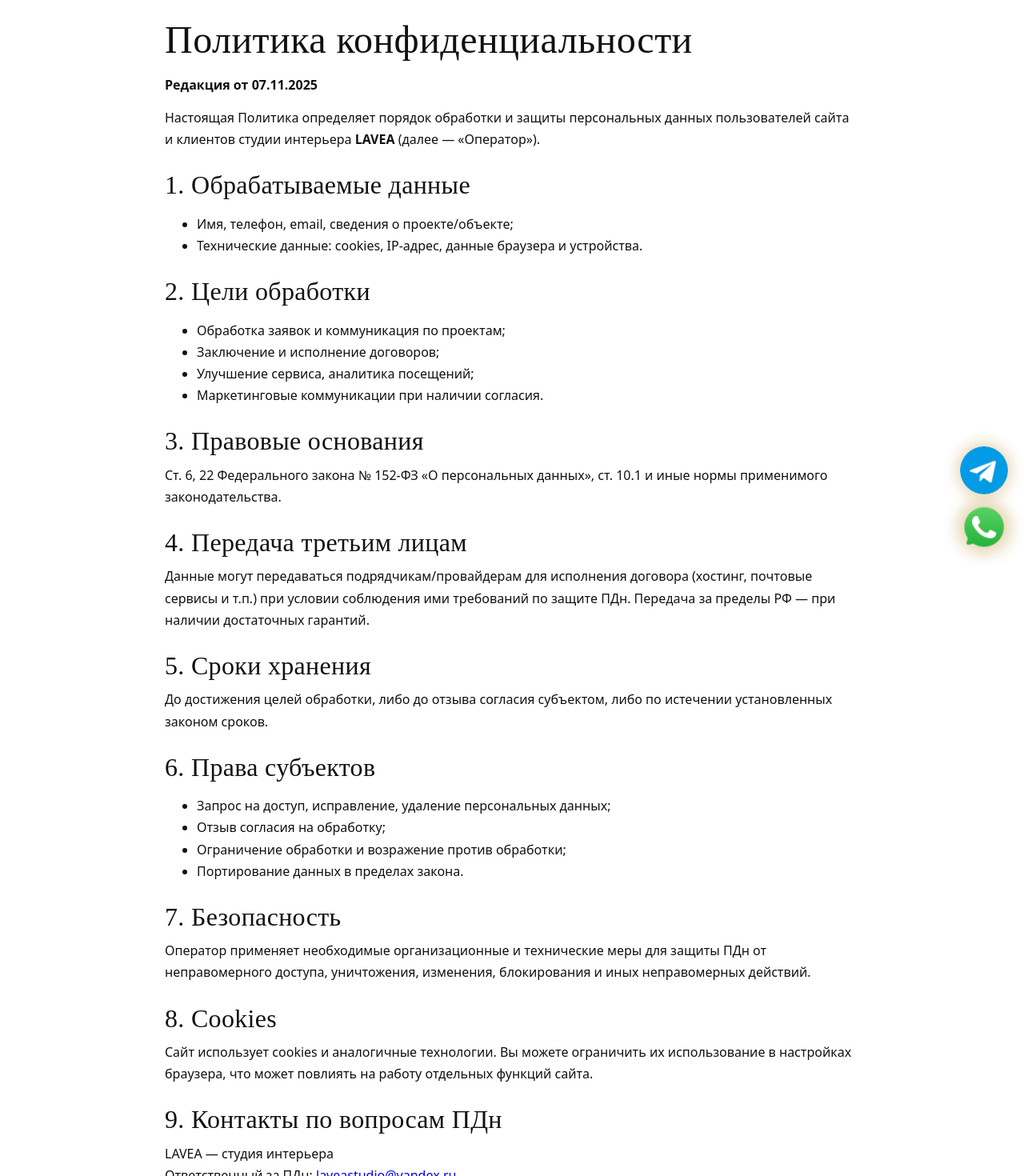
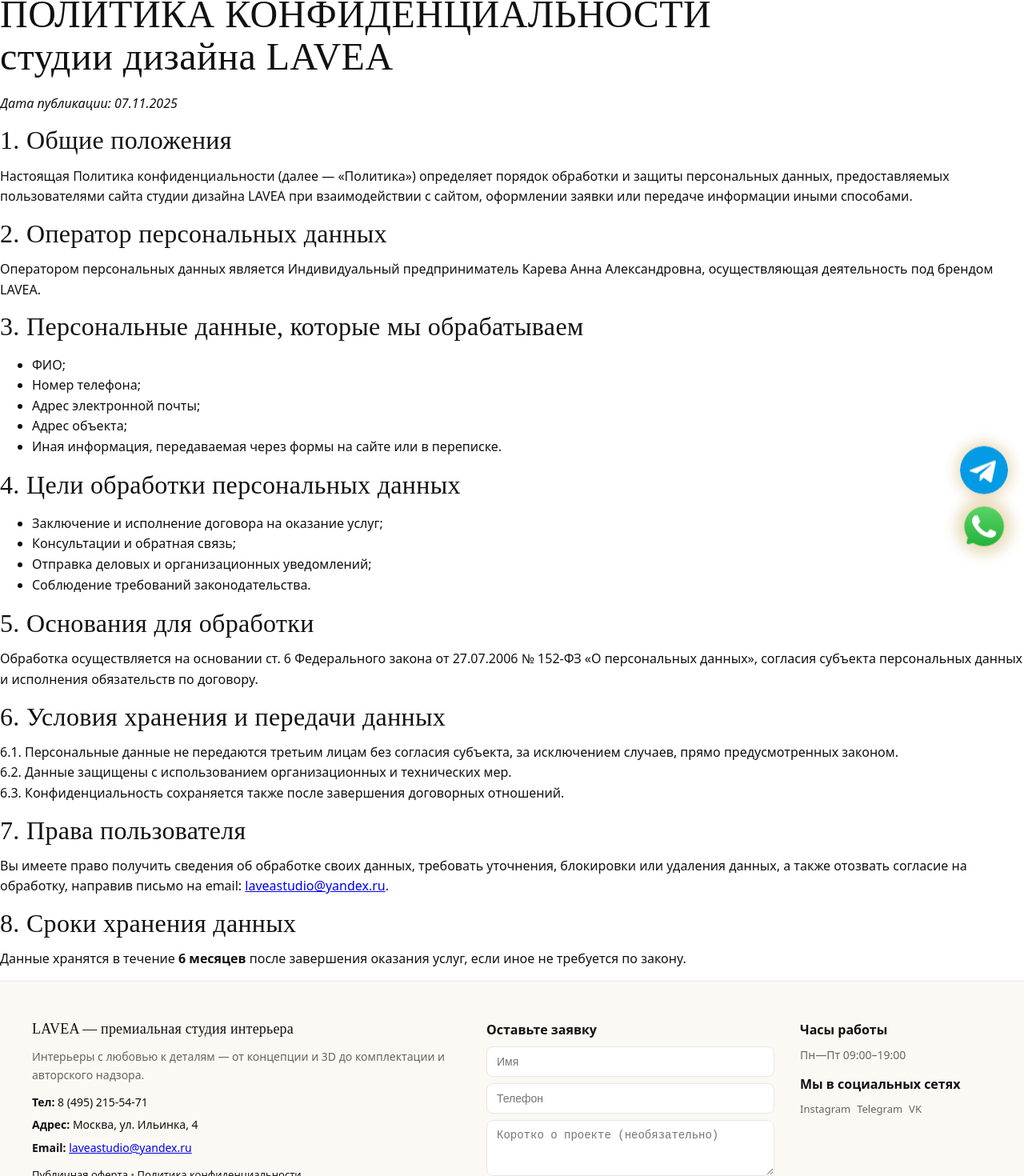
Before and after one commit to ankakisis-cloud/lavea-site, a Next.js app: page /privacy in a window 1280 px wide. Shown: the part 88-1558 px from the top of the page at 80% size. Built offline with nearby package versions, Linux system fonts and the light colour scheme.

Commit message:
Update page.js

```diff
--- a/app/privacy/page.js
+++ b/app/privacy/page.js
@@ -1,81 +1,70 @@
-// app/privacy/page.js
 export const metadata = {
   title: "Политика конфиденциальности — LAVEA",
   description:
-    "Политика обработки персональных данных студии LAVEA: цели, правовые основания, сроки хранения и права субъектов данных.",
+    "Политика конфиденциальности студии дизайна LAVEA (ИП Карева Анна Александровна): правила обработки и защиты персональных данных.",
 };
 
 export default function PrivacyPage() {
   return (
-    <main className="pageWrap">
-      <h1>Политика конфиденциальности</h1>
-      <p><strong>Редакция от {new Date().toLocaleDateString("ru-RU")}</strong></p>
+    <main className="legalShell">
+      <h1>ПОЛИТИКА КОНФИДЕНЦИАЛЬНОСТИ<br />студии дизайна LAVEA</h1>
+      <p><em>Дата публикации: 07.11.2025</em></p>
 
+      <h2>1. Общие положения</h2>
       <p>
-        Настоящая Политика определяет порядок обработки и защиты персональных данных пользователей сайта
-        и клиентов студии интерьера <strong>LAVEA</strong> (далее — «Оператор»).
+        Настоящая Политика конфиденциальности (далее — «Политика») определяет порядок обработки и защиты
+        персональных данных, предоставляемых пользователями сайта студии дизайна LAVEA при взаимодействии
+        с сайтом, оформлении заявки или передаче информации иными способами.
       </p>
 
-      <h2>1. Обрабатываемые данные</h2>
+      <h2>2. Оператор персональных данных</h2>
+      <p>
+        Оператором персональных данных является Индивидуальный предприниматель
+        Карева Анна Александровна, осуществляющая деятельность под брендом LAVEA.
+      </p>
+
+      <h2>3. Персональные данные, которые мы обрабатываем</h2>
       <ul>
-        <li>Имя, телефон, email, сведения о проекте/объекте;</li>
-        <li>Технические данные: cookies, IP-адрес, данные браузера и устройства.</li>
+        <li>ФИО;</li>
+        <li>Номер телефона;</li>
+        <li>Адрес электронной почты;</li>
+        <li>Адрес объекта;</li>
+        <li>Иная информация, передаваемая через формы на сайте или в переписке.</li>
       </ul>
 
-      <h2>2. Цели обработки</h2>
+      <h2>4. Цели обработки персональных данных</h2>
       <ul>
-        <li>Обработка заявок и коммуникация по проектам;</li>
-        <li>Заключение и исполнение договоров;</li>
-        <li>Улучшение сервиса, аналитика посещений;</li>
-        <li>Маркетинговые коммуникации при наличии согласия.</li>
+        <li>Заключение и исполнение договора на оказание услуг;</li>
+        <li>Консультации и обратная связь;</li>
+        <li>Отправка деловых и организационных уведомлений;</li>
+        <li>Соблюдение требований законодательства.</li>
       </ul>
 
-      <h2>3. Правовые основания</h2>
+      <h2>5. Основания для обработки</h2>
       <p>
-        Ст. 6, 22 Федерального закона № 152-ФЗ «О персональных данных», ст. 10.1 и иные нормы применимого законодательства.
+        Обработка осуществляется на основании ст. 6 Федерального закона от 27.07.2006 № 152-ФЗ
+        «О персональных данных», согласия субъекта персональных данных и исполнения обязательств по договору.
       </p>
 
-      <h2>4. Передача третьим лицам</h2>
+      <h2>6. Условия хранения и передачи данных</h2>
       <p>
-        Данные могут передаваться подрядчикам/провайдерам для исполнения договора (хостинг, почтовые сервисы и т.п.)
-        при условии соблюдения ими требований по защите ПДн. Передача за пределы РФ — при наличии достаточных гарантий.
+        6.1. Персональные данные не передаются третьим лицам без согласия субъекта, за исключением случаев,
+        прямо предусмотренных законом.
+        <br />6.2. Данные защищены с использованием организационных и технических мер.
+        <br />6.3. Конфиденциальность сохраняется также после завершения договорных отношений.
       </p>
 
-      <h2>5. Сроки хранения</h2>
+      <h2>7. Права пользователя</h2>
       <p>
-        До достижения целей обработки, либо до отзыва согласия субъектом, либо по истечении установленных законом сроков.
+        Вы имеете право получить сведения об обработке своих данных, требовать уточнения, блокировки или удаления
+        данных, а также отозвать согласие на обработку, направив письмо на email:&nbsp;
+        <a href="mailto:laveastudio@yandex.ru">laveastudio@yandex.ru</a>.
       </p>
 
-      <h2>6. Права субъектов</h2>
-      <ul>
-        <li>Запрос на доступ, исправление, удаление персональных данных;</li>
-        <li>Отзыв согласия на обработку;</li>
-        <li>Ограничение обработки и возражение против обработки;</li>
-        <li>Портирование данных в пределах закона.</li>
-      </ul>
-
-      <h2>7. Безопасность</h2>
+      <h2>8. Сроки хранения данных</h2>
       <p>
-        Оператор применяет необходимые организационные и технические меры для защиты ПДн от неправомерного доступа,
-        уничтожения, изменения, блокирования и иных неправомерных действий.
-      </p>
-
-      <h2>8. Cookies</h2>
-      <p>
-        Сайт использует cookies и аналогичные технологии. Вы можете ограничить их использование в настройках браузера,
-        что может повлиять на работу отдельных функций сайта.
-      </p>
-
-      <h2>9. Контакты по вопросам ПДн</h2>
-      <address>
-        LAVEA — студия интерьера<br />
-        Ответственный за ПДн: <a href="mailto:laveastudio@y">laveastudio@yandex.ru</a><br />
-        Тел.: 8 (495) 215-54-71, адрес: Москва, ул. Ильинка, 4
-      </address>
-
-      <h2>10. Обновление политики</h2>
-      <p>
-        Политика может обновляться. Актуальная версия доступна по адресу: /privacy. Изменения вступают в силу с момента публикации.
+        Данные хранятся в течение <strong>6 месяцев</strong> после завершения оказания услуг,
+        если иное не требуется по закону.
       </p>
     </main>
   );
```
